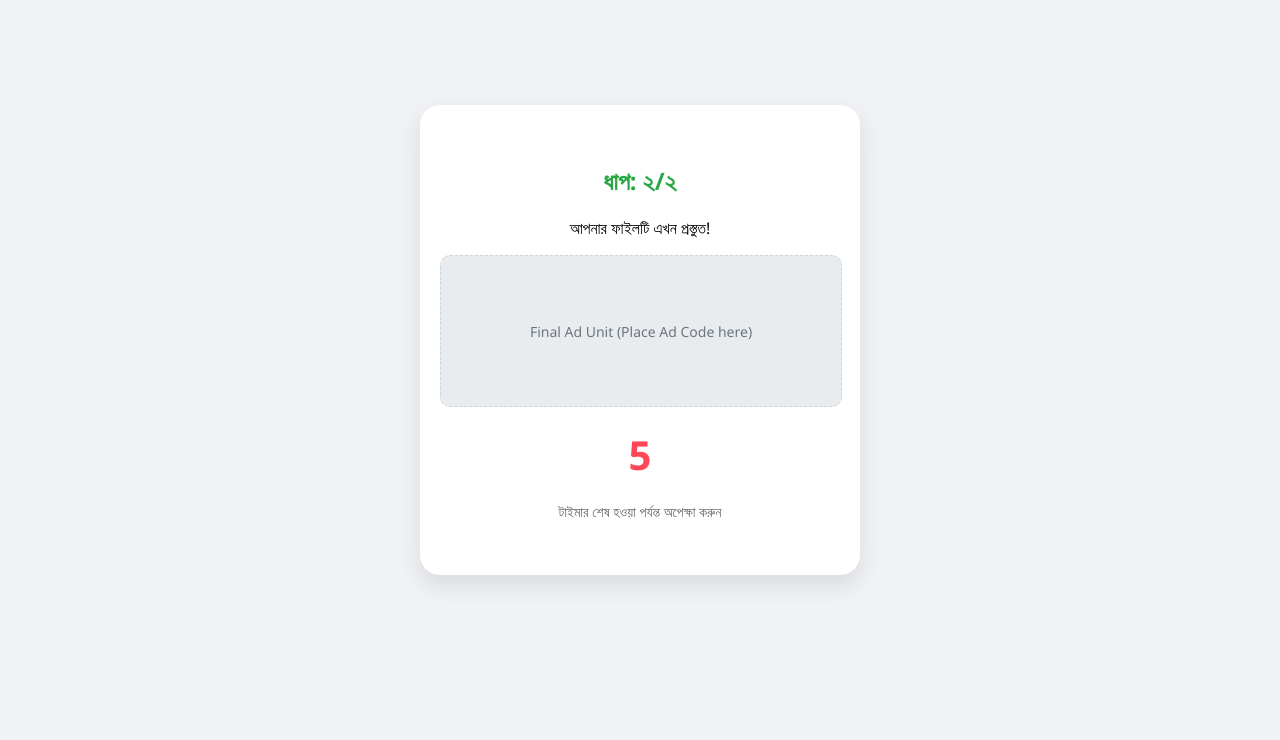
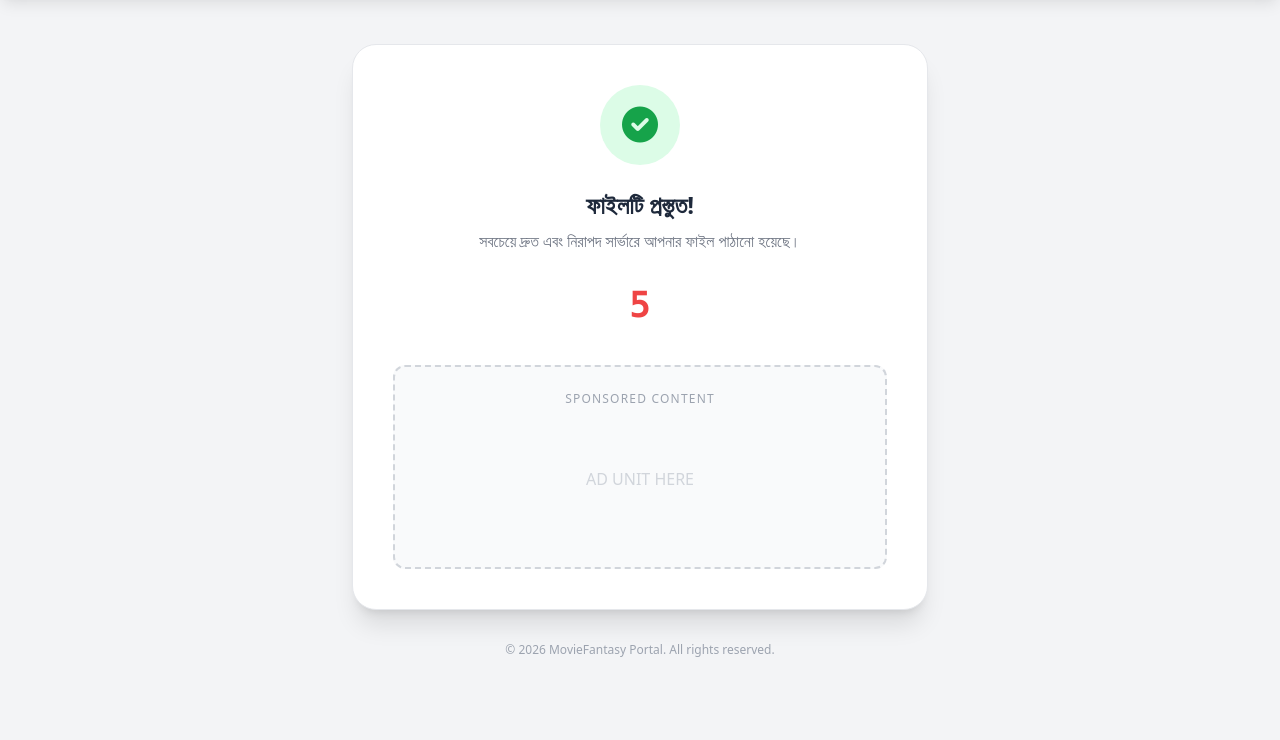
Before and after one commit to nahidx07/Moviefantasy, a website: page public/final.html in a window 1280 px wide. Shown: the part 60-800 px from the top of the page. Drawn offline with nearby package versions, Linux system fonts and the light colour scheme.

Commit message:
Update final.html

```diff
--- a/public/final.html
+++ b/public/final.html
@@ -1,110 +1,63 @@
 <!DOCTYPE html>
-<html lang="en">
+<html lang="bn">
 <head>
     <meta charset="UTF-8">
     <meta name="viewport" content="width=device-width, initial-scale=1.0">
-    <title>Final Step - Get Your File</title>
-    <style>
-        body {
-            font-family: 'Segoe UI', sans-serif;
-            text-align: center;
-            background-color: #f0f2f5;
-            margin: 0;
-            display: flex;
-            align-items: center;
-            justify-content: center;
-            height: 100vh;
-        }
-        .container {
-            background: #ffffff;
-            padding: 40px 20px;
-            border-radius: 20px;
-            box-shadow: 0 10px 25px rgba(0,0,0,0.1);
-            max-width: 400px;
-            width: 90%;
-        }
-        h2 { color: #28a745; margin-bottom: 20px; }
-        .timer-box {
-            font-size: 40px;
-            font-weight: bold;
-            color: #ff4757;
-            margin: 20px 0;
-        }
-        .ad-placeholder {
-            width: 100%;
-            height: 150px;
-            background: #e9ecef;
-            border-radius: 10px;
-            display: flex;
-            align-items: center;
-            justify-content: center;
-            color: #6c757d;
-            font-size: 14px;
-            border: 1px dashed #ced4da;
-            margin-bottom: 20px;
-        }
-        .btn {
-            background-color: #28a745;
-            color: white;
-            padding: 15px 30px;
-            border: none;
-            border-radius: 10px;
-            font-size: 18px;
-            font-weight: bold;
-            cursor: pointer;
-            display: none;
-            width: 100%;
-            text-decoration: none;
-            transition: transform 0.2s ease;
-        }
-        .btn:active { transform: scale(0.98); }
-        .info { color: #666; font-size: 14px; margin-top: 10px; }
-    </style>
+    <title>Final Step | MovieFantasy</title>
+    <script src="https://cdn.tailwindcss.com"></script>
+    <link rel="stylesheet" href="https://cdnjs.cloudflare.com/ajax/libs/font-awesome/6.0.0/css/all.min.css">
 </head>
-<body>
+<body class="bg-gray-100 font-sans">
 
-    <div class="container">
-        <h2>ধাপ: ২/২</h2>
-        <p>আপনার ফাইলটি এখন প্রস্তুত!</p>
+    <header class="bg-slate-900 text-white shadow-lg">
+        <div class="container mx-auto px-4 py-3">
+            <h1 class="text-2xl font-bold text-yellow-500 text-center uppercase tracking-widest">Movie Fantasy</h1>
+        </div>
+    </header>
 
-        <div class="ad-placeholder">
-            Final Ad Unit (Place Ad Code here)
+    <main class="container mx-auto px-4 py-12 flex flex-col items-center">
+        <div class="max-w-xl w-full bg-white p-10 rounded-3xl shadow-xl border border-gray-200 text-center">
+            <div class="w-20 h-20 bg-green-100 text-green-600 rounded-full flex items-center justify-center mx-auto mb-6">
+                <i class="fas fa-check-circle text-4xl"></i>
+            </div>
+
+            <h2 class="text-2xl font-bold text-slate-800 mb-2">ফাইলটি প্রস্তুত!</h2>
+            <p class="text-gray-500 mb-8">সবচেয়ে দ্রুত এবং নিরাপদ সার্ভারে আপনার ফাইল পাঠানো হয়েছে।</p>
+
+            <div id="timer" class="text-4xl font-mono font-bold text-red-500 mb-8">10</div>
+
+            <button id="getBtn" onclick="goToBot()" class="hidden w-full bg-green-600 hover:bg-green-700 text-white font-black py-4 rounded-xl text-xl shadow-xl transform transition hover:scale-105 active:scale-95">
+                <i class="fab fa-telegram mr-2"></i> ফাইলটি সংগ্রহ করুন
+            </button>
+
+            <div class="mt-10 p-6 bg-gray-50 rounded-xl border-2 border-dashed border-gray-300">
+                <p class="text-xs text-gray-400 uppercase tracking-widest mb-2">Sponsored Content</p>
+                <div class="h-32 flex items-center justify-center text-gray-300">
+                    AD UNIT HERE
+                </div>
+            </div>
         </div>
 
-        <div id="timer" class="timer-box">10</div>
-
-        <button id="getBtn" class="btn" onclick="goToBot()">ফাইলটি টেলিগ্রামে নিন (Get File)</button>
-        <p class="info" id="infoText">টাইমার শেষ হওয়া পর্যন্ত অপেক্ষা করুন</p>
-    </div>
+        <p class="mt-8 text-gray-400 text-xs text-center">© 2026 MovieFantasy Portal. All rights reserved.</p>
+    </main>
 
     <script>
-        let timeLeft = 10;
-        const timerElement = document.getElementById('timer');
-        const getBtn = document.getElementById('getBtn');
-
-        // URL থেকে ফাইল আইডি (vid) সংগ্রহ করা
+        let count = 10;
         const urlParams = new URLSearchParams(window.location.search);
         const vid = urlParams.get('id');
 
-        const countdown = setInterval(() => {
-            timeLeft--;
-            timerElement.innerText = timeLeft;
-
-            if (timeLeft <= 0) {
-                clearInterval(countdown);
-                timerElement.style.display = 'none';
-                getBtn.style.display = 'block';
-                document.getElementById('infoText').innerText = "নিচের বাটনে ক্লিক করুন";
+        const timer = setInterval(() => {
+            count--;
+            document.getElementById('timer').innerText = count;
+            if(count <= 0) {
+                clearInterval(timer);
+                document.getElementById('timer').classList.add('hidden');
+                document.getElementById('getBtn').classList.remove('hidden');
             }
         }, 1000);
 
         function goToBot() {
-            if (vid) {
-                // সরাসরি আপনার বট @MovieFantasy_bot এ নিয়ে যাবে
-                window.location.href = `https://t.me/MovieFantasy_bot?start=${vid}`;
-            } else {
-                alert("এরর: ফাইল আইডি পাওয়া যায়নি!");
-            }
+            window.location.href = `https://t.me/MovieFantasy_bot?start=${vid}`;
         }
     </script>
 </body>
```
